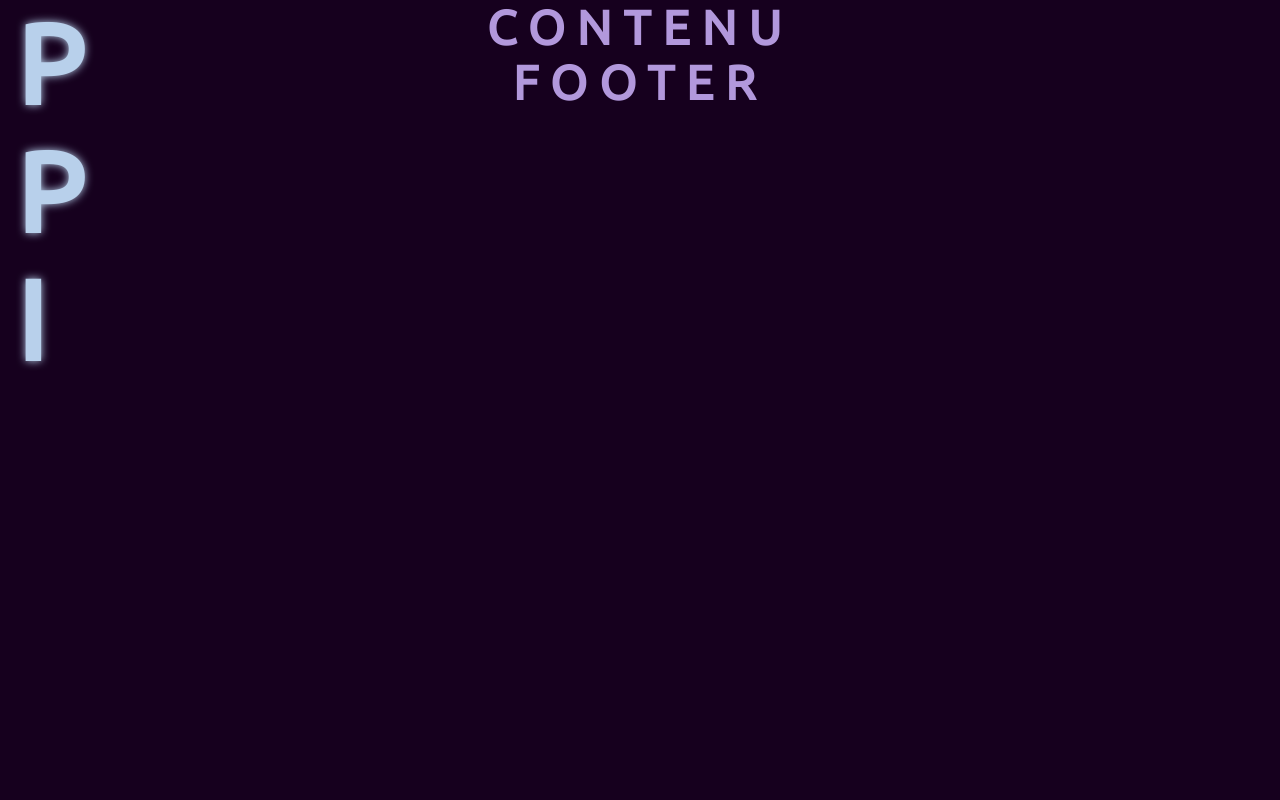
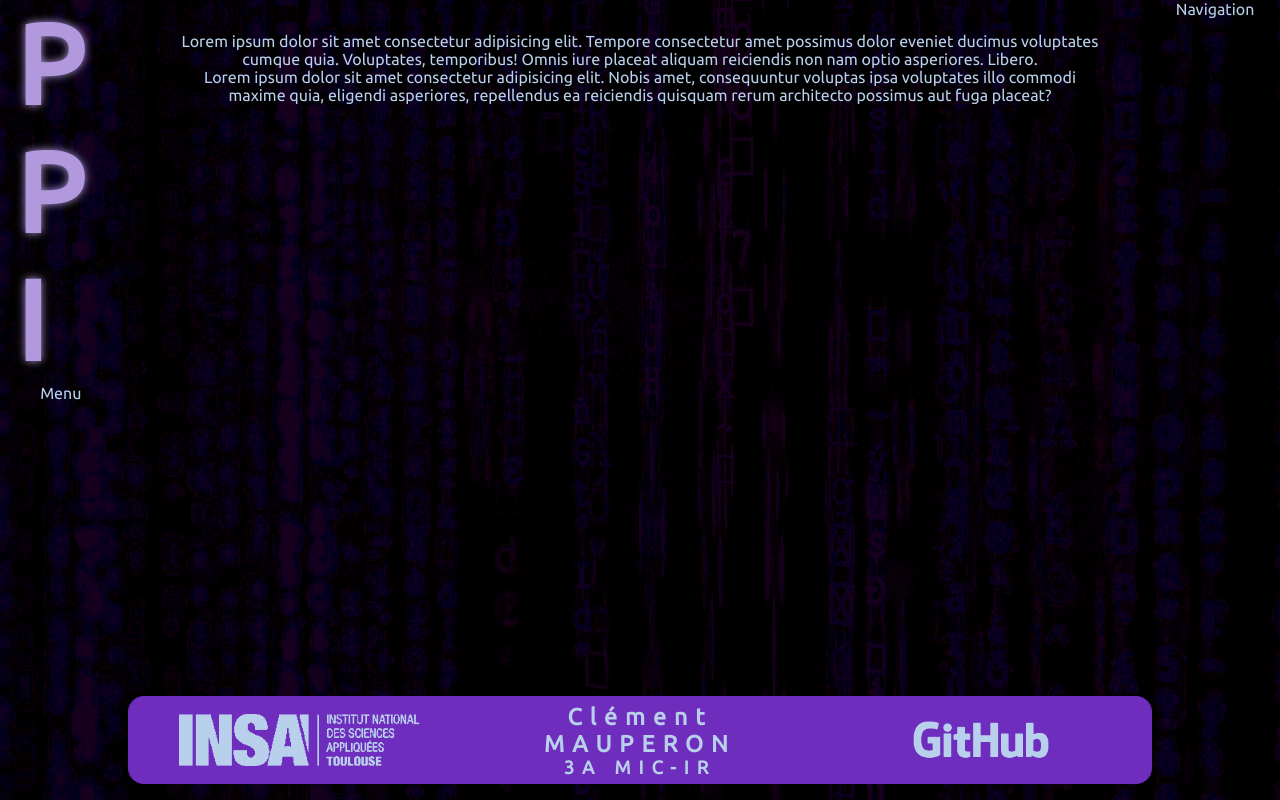
Before and after one commit to cmaupcay/PPI-OpenSource, a website built with webpack: page src/html/index.html in a window 1280 px wide. Built offline with nearby package versions, Linux system fonts and the light colour scheme.

Commit message:
footer + fond

```diff
--- a/src/html/index.html
+++ b/src/html/index.html
@@ -21,13 +21,27 @@
                 <span></span>
             </div>
         </div>
+        <nav id="menu">
+            Menu
+        </nav>
     </header>
     </section>
+    <section id="nav">
+        Navigation
+    </section>
     <section id="contenu">
-        <h1>Contenu</h1>
+        <div>
+            <p>Lorem ipsum dolor sit amet consectetur adipisicing elit. Tempore consectetur amet possimus dolor eveniet ducimus voluptates cumque quia. Voluptates, temporibus! Omnis iure placeat aliquam reiciendis non nam optio asperiores. Libero.</p>
+            <p>Lorem ipsum dolor sit amet consectetur adipisicing elit. Nobis amet, consequuntur voluptas ipsa voluptates illo commodi maxime quia, eligendi asperiores, repellendus ea reiciendis quisquam rerum architecto possimus aut fuga placeat?</p>
+        </div>
     </section>
     <footer>
-        <h1>Footer</h1>
+        <section onclick="window.open('https://www.insa-toulouse.fr/fr/')" id="insa"></section>
+        <section id="infos">
+            <h4 id="nom">Clément MAUPERON</h4>
+            <h5 id="annee">3A <b>MIC-IR</b></h5>
+        </section>
+        <section onclick="window.open('https://github.com/tensaiji/PPI-OpenSource')" id="source"></section>
     </footer>
 </body>
 </html>
--- a/src/style.scss
+++ b/src/style.scss
@@ -1,4 +1,9 @@
 @import "./style/palette.scss";
 
+@import "./style/modeles.scss";
 @import "./style/base.scss";
+
 @import "./style/header.scss";
+@import "./style/navigation.scss";
+@import "./style/contenu.scss";
+@import "./style/footer.scss";
--- a/src/style/base.scss
+++ b/src/style/base.scss
@@ -1,14 +1,3 @@
-%base {
-    margin: 0;
-    padding: 0;
-    overflow: hidden;
-    user-select: none;
-    color: $clair;
-    font-family: $police;
-    transition: all 0.2s ease;
-    background: none
-}
-
 #ppi
 {
     @extend %base;
@@ -17,28 +6,63 @@
     height: 100vh;
     align-items: center;
     background-color: $plus-plus-sombre;
+    background-image: url("./img/matrix.jpg");
+    background-size: cover;
+    background-position: center;
+    background-blend-mode: darken;
     text-align: center;
 
     * { @extend %base; }
 
-    h1, h2, h2
+    span
     {
+        @extend %special;
+        position: absolute;
+    }
+
+    h1, h2, h3
+    {
+        @extend %special;
         text-transform: uppercase;
-        color: $principale;
     }
     h1
     {
         font-size: 3rem;
-        letter-spacing: .74rem;
+        letter-spacing: .75rem;
     }
     h2
     {
         font-size: 2.25rem;
-        letter-spacing: .74rem;
+        letter-spacing: .75rem;
     }
     h3
     {
         font-size: 1.75rem;
-        letter-spacing: .74rem;
+        letter-spacing: .75rem;
+    }
+
+    h4
+    {
+        font-size: 1.45rem;
+        letter-spacing: .5rem;
+    }
+    h5
+    {
+        font-size: 1.15rem;
+        letter-spacing: .5rem;
+    }
+    h6
+    {
+        font-size: 1.05rem;
+        letter-spacing: .25rem;
+    }
+
+    p
+    {
+        @extend %texte;
+        *
+        {
+            @extend %texte;
+        }
     }
 }
--- /dev/null
+++ b/src/style/contenu.scss
@@ -0,0 +1,5 @@
+#ppi>#contenu
+{
+    min-height: 83vh;
+    padding: 4vh 14vw 0;
+}
--- /dev/null
+++ b/src/style/footer.scss
@@ -0,0 +1,29 @@
+#ppi>footer
+{
+    @extend %panel;
+    width: 80vw;
+    padding: 1.5vh 0;
+
+    section
+    {
+        height: 4rem;
+        width: 33.33%;
+        display: flex;
+        flex-direction: column;
+        align-items: center;
+        justify-content: center;
+    }
+
+    #insa
+    {
+        @extend %image;
+        height: 80%;
+        background-image: url("./img/insa.png");
+    }
+
+    #source
+    {
+        @extend %image;
+        background-image: url("./img/github.png");
+    }
+}
--- a/src/style/header.scss
+++ b/src/style/header.scss
@@ -2,6 +2,7 @@
 {
     position: absolute;
     left: 2vh;
+    width: 7vw;
     height: 100%;
 
     #titre
@@ -19,15 +20,8 @@
                 margin-left: .5rem;
             }
 
-            %element-titre {
-                color: var(--sombre);
-                text-shadow: 0 0 .5rem;
-                text-align: left;
-            }
-
             h1
             {
-                @extend %element-titre;
                 font-size: 7rem;
                 &:hover
                 {
@@ -37,10 +31,11 @@
 
             span
             {
-                @extend %element-titre;
+                text-align: left;
                 font-size: 3rem;
                 letter-spacing: .5rem;
-                padding-bottom: .75rem;
+                padding-bottom: .5rem;
+                margin-left: 2.5rem;
             }
         }
     }
--- /dev/null
+++ b/src/style/modeles.scss
@@ -0,0 +1,42 @@
+%texte {
+    user-select: text;
+    &::selection
+    {
+        background-color: $transparent;
+    }
+}
+
+%special {
+    text-shadow: 0 0 .5rem;
+    color: $principale;
+}
+
+%base {
+    margin: 0;
+    padding: 0;
+    user-select: none;
+    color: $clair;
+    font-family: $police;
+    transition: all 0.2s ease;
+    background: none
+}
+
+%panel {
+    display: flex;
+    flex-direction: row;
+    align-items: center;
+    justify-content: center;
+    background-color: $plus-sombre;
+    border-radius: 1rem;
+}
+
+%image {
+    background-position: center;
+    background-size: contain;
+    background-repeat: no-repeat;
+    &:hover
+    {
+        cursor: pointer;
+        transform: scale(1.05);
+    }
+}
--- /dev/null
+++ b/src/style/navigation.scss
@@ -0,0 +1,5 @@
+#ppi>#nav
+{
+    position: absolute;
+    right: 2vw;
+}
--- a/src/style/palette.scss
+++ b/src/style/palette.scss
@@ -6,5 +6,6 @@ $sombre: #a663cc;
 $principale: #b298dc;
 $clair: #b8d0eb;
 $plus-clair: #e0faf9;
+$transparent: #b298dcbe;
 
 $police: 'Ubuntu', sans-serif;
--- a/webpack.config.js
+++ b/webpack.config.js
@@ -37,6 +37,10 @@ module.exports = {
         exclude: "/node_modules/"
       },
       {
+        test: /\.(png|jpg|gif)$/i,
+        type: "asset/resource"
+      },
+      {
         test: /\.html$/,
         use: "html-loader",
         exclude: "/node_modules/"
@@ -46,6 +50,7 @@ module.exports = {
   output: {
     path: path,
     filename: "ppi.js",
+    assetModuleFilename: "img/[hash][ext][query]",
     clean: true
   },
   plugins: [
```
Also changed, not shown: src/img/github.png (added), src/img/insa.png (added), src/img/matrix.jpg (added).
